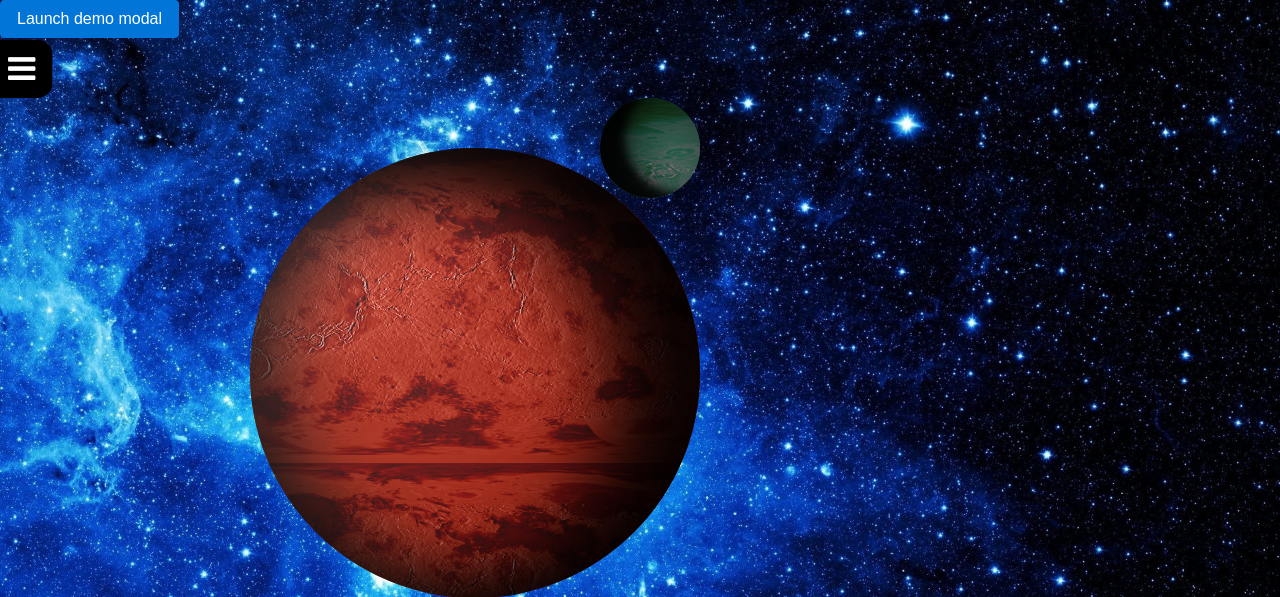
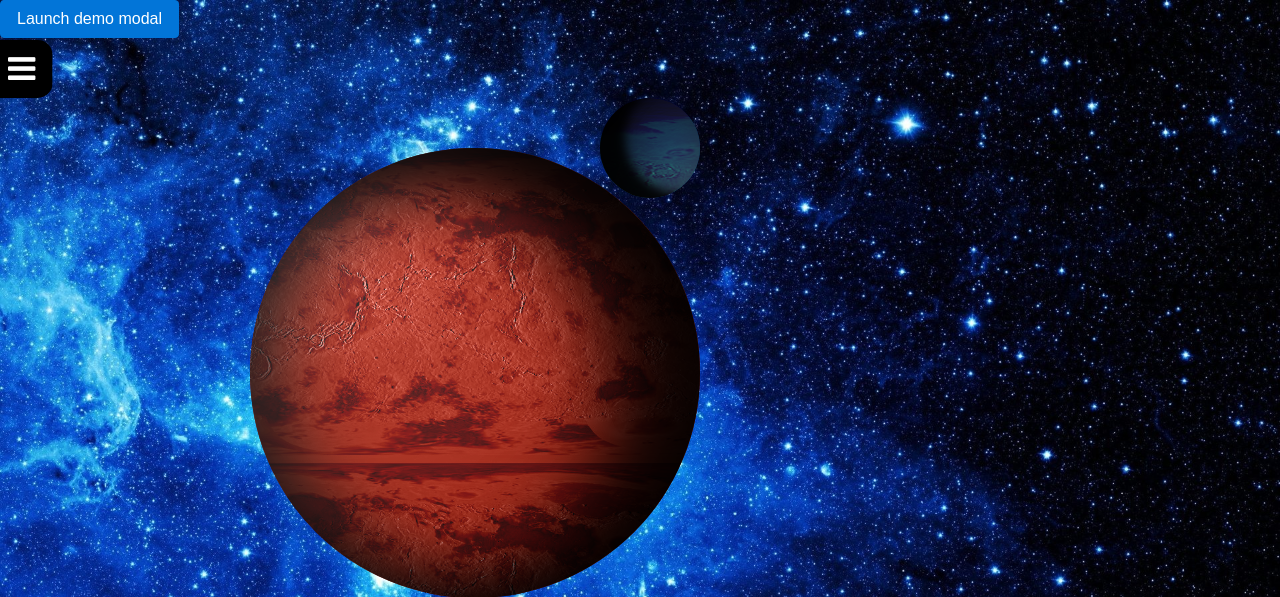
Before and after one commit to Mogget24/Nimor, a PHP site: page / in a window 1280 px wide. Shown: the top 597 px of the page. Run offline with PHP 8.4, Linux system fonts and the light colour scheme; some libraries are stand-ins or nearby versions.

Commit message:
switched to blue

```diff
--- a/css/main.css
+++ b/css/main.css
@@ -140,7 +140,7 @@ body {
 	right: 10px;*/
 	width: 100px;
 	height: 100px;
-	background: url(../images/planet_sprite_green.png) 0 0 repeat;
+	background: url(../images/planet_sprite_blue.png) 0 0 repeat;
 	animation: rotate 5s linear infinite;
 	transform: translate(600px, 50px);
 }
```
